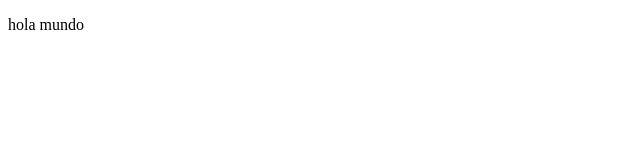
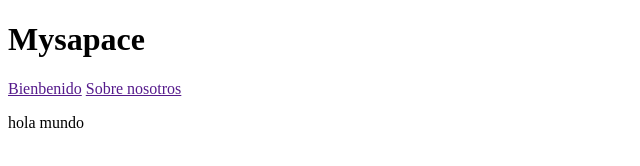
Before and after one commit to Mannuck/RepoDemos, a plain HTML site: page index.html in a window 1280 px wide. Shown: the whole page, without its empty margins (0-640 px from the left). Drawn offline with Linux system fonts and the light colour scheme.

Commit message:
Update index.html
Agregando header y nav, !!

```diff
--- a/index.html
+++ b/index.html
@@ -5,7 +5,16 @@
     <title></title>
   </head>
   <body>
+    <header>
+      <h1>Mysapace</h1>
+      <nav>
+      <a href="">Bienbenido</a>
+        <a href="">Sobre nosotros</a>
+      </nav>
+
+    </header>
     <p>hola mundo</p>
+
 
   </body>
 </html>
```
